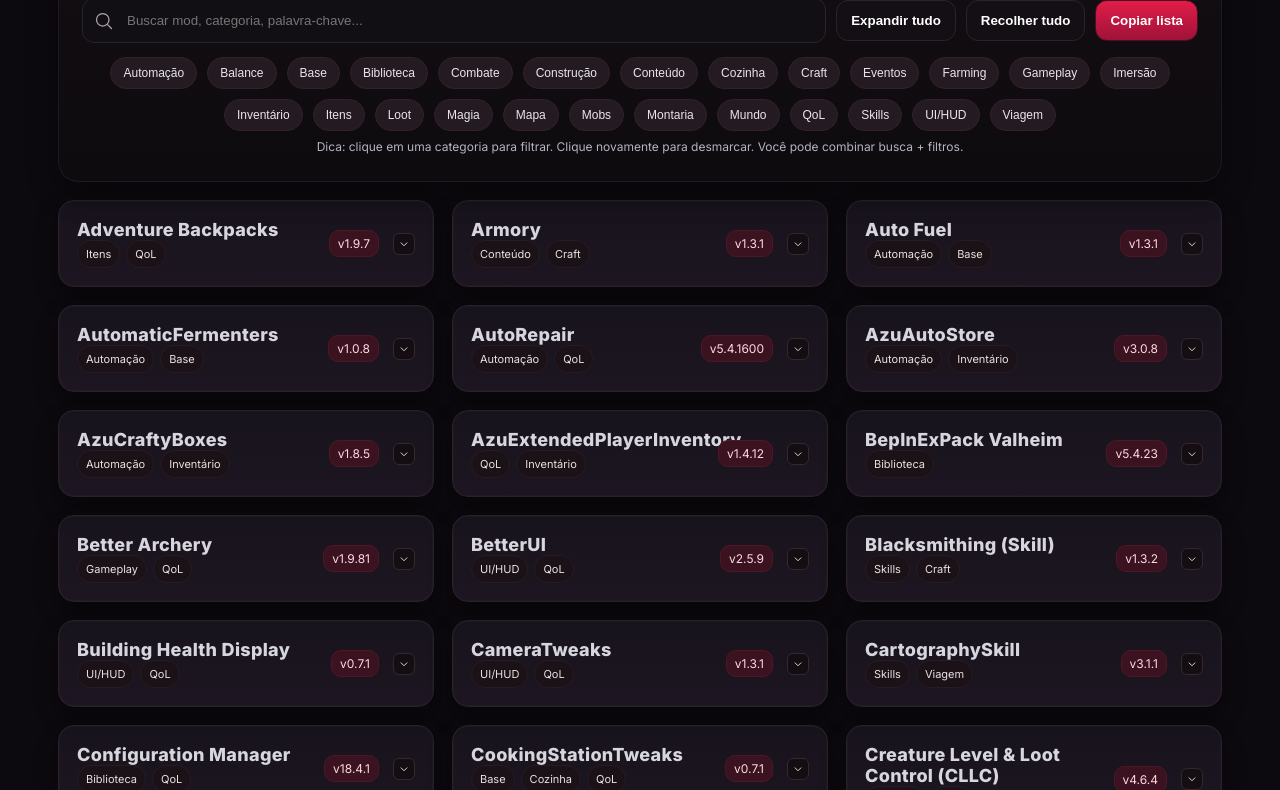
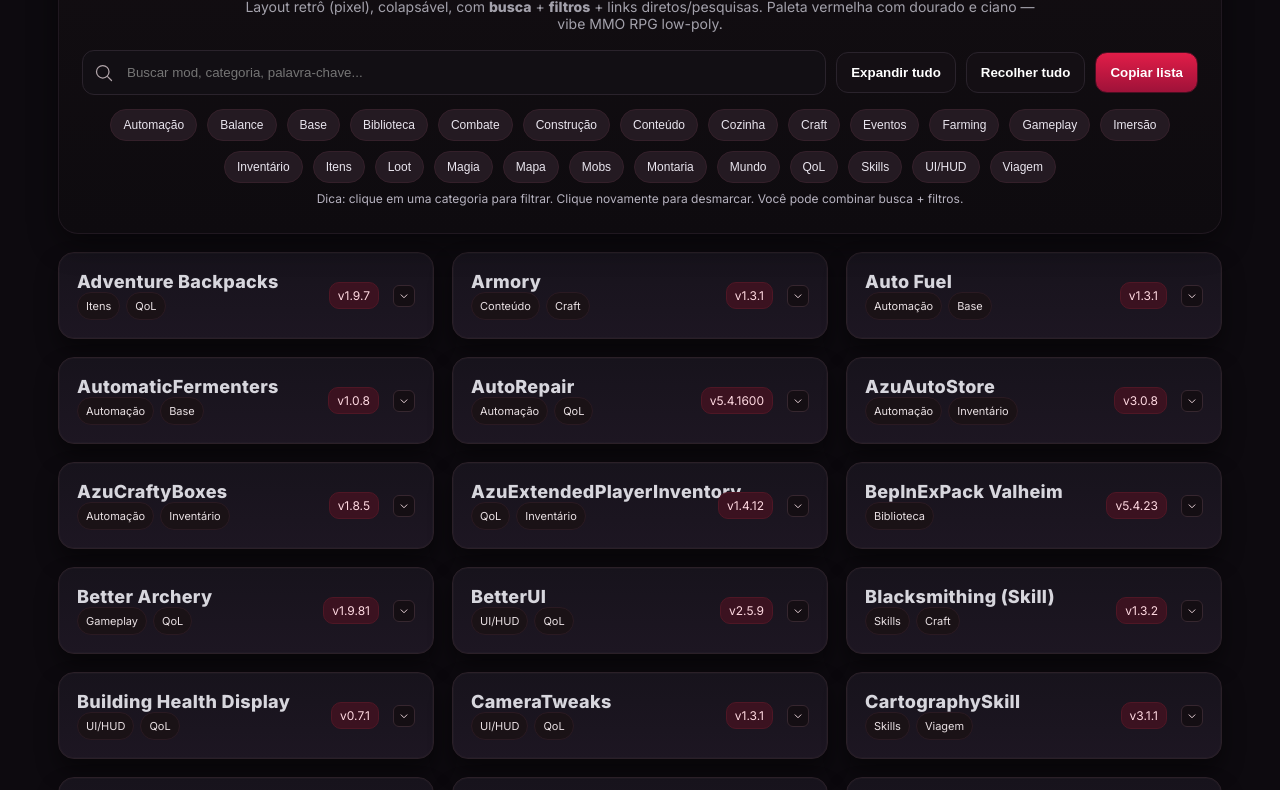
Before and after one commit to H3R9/valheim-modpack-igor, a plain HTML site: page index.html in a window 1280 px wide. Shown: the part 170-960 px from the top of the page. Drawn offline with Linux system fonts and the light colour scheme.

Commit message:
Add subtitle to the Valheim Modpack header

```diff
--- a/index.html
+++ b/index.html
@@ -176,6 +176,7 @@
   <div class="wrap">
     <header>
       <h1 class="title">Valheim Modpack — Guia Completo</h1>
+      <p class="subtitle">Layout retrô (pixel), colapsável, com <strong>busca</strong> + <strong>filtros</strong> + links diretos/pesquisas. Paleta vermelha com dourado e ciano — vibe MMO RPG low-poly.</p>
       <div class="controls">
         <div class="search">
           <svg width="20" height="20" viewBox="0 0 24 24" fill="none">
```
